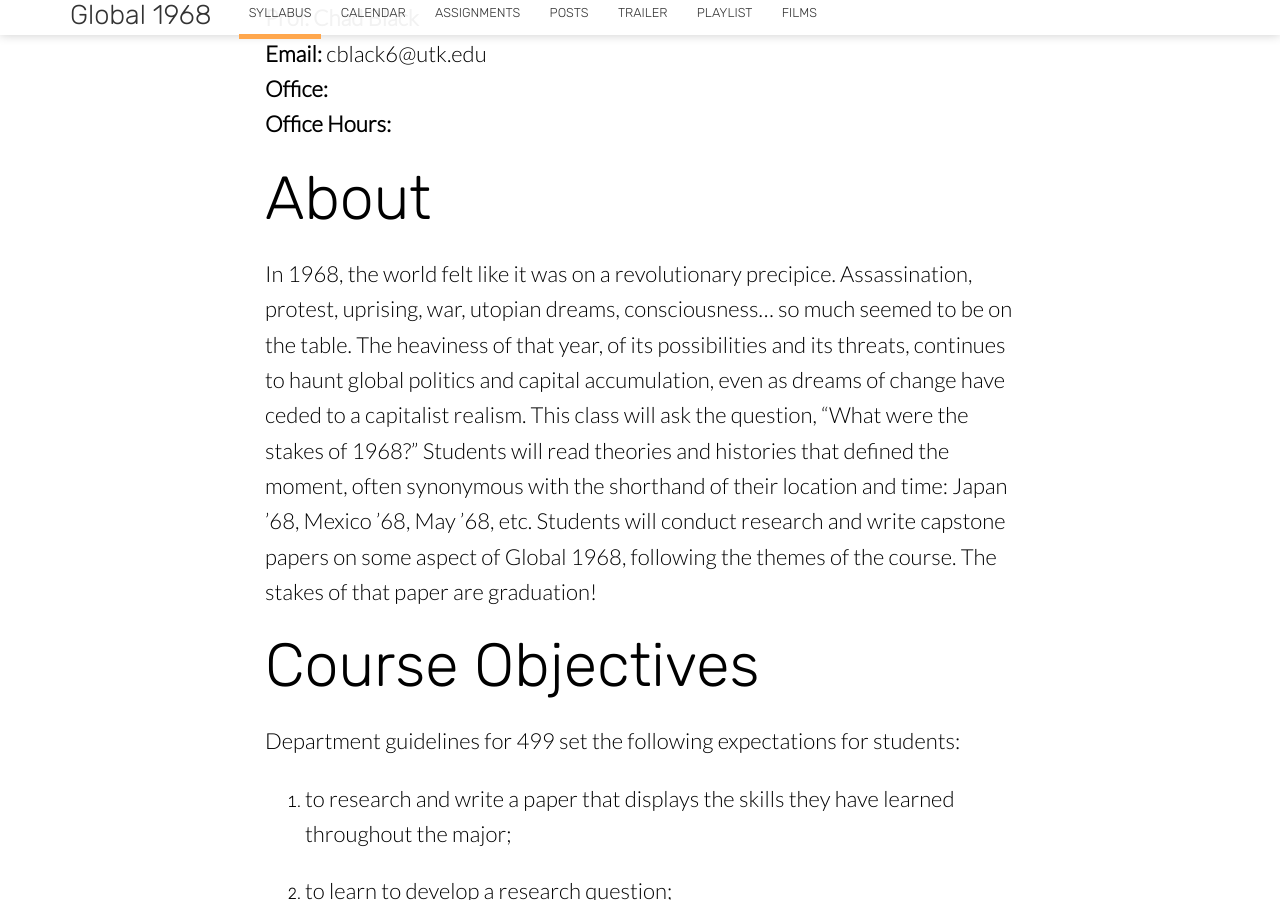
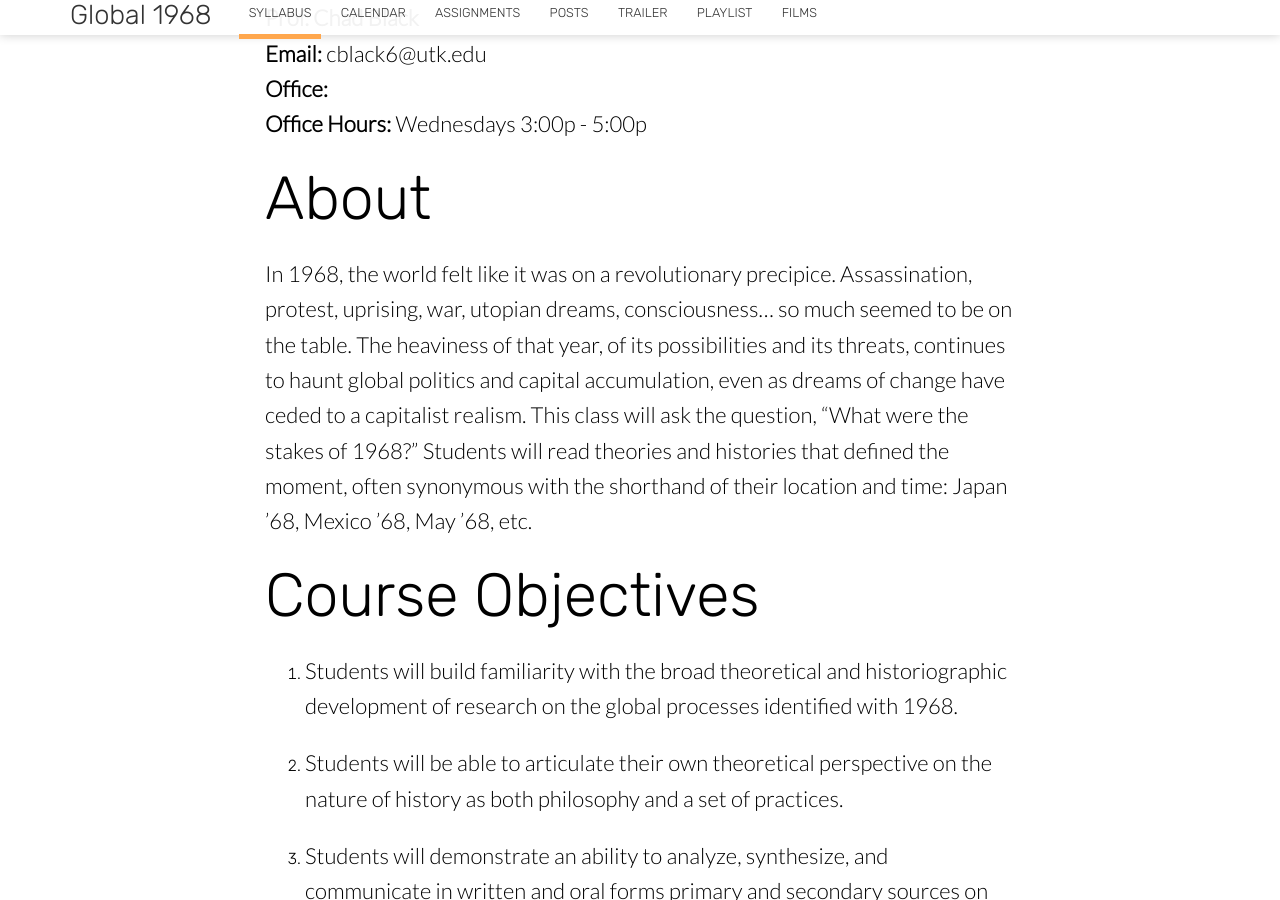
Before and after one commit to chadblack/585Global68, a Jekyll site: the page built from syllabus.md, in a window 1280 px wide and 900 px high, scrolled down 1020 px. Built offline with Jekyll 4.4.1, drawn with Linux system fonts in a browser that asks for light colours; nearby versions of some CDN libraries; some of the changed text lies outside the part shown.

Commit message:
tweaking tweaking

```diff
--- a/index.html
+++ b/index.html
@@ -1,6 +1,6 @@
 ---
 title: Home
-description: History 499, Fall 2022
+description: History 585, Global 1968
 image: /images/Sartre68.jpg
 ---
 
--- a/syllabus.md
+++ b/syllabus.md
@@ -9,7 +9,7 @@ History 585: Global 1968
 **Prof. Chad Black**
 **Email:** cblack6@utk.edu
 **Office:**
-**Office Hours:**
+**Office Hours:** Wednesdays 3:00p - 5:00p
 
 {:toc}
 
@@ -22,27 +22,15 @@ its threats, continues to haunt global politics and capital accumulation, even a
 dreams of change have ceded to a capitalist realism. This class will ask the
 question, “What were the stakes of 1968?” Students will read theories and
 histories that defined the moment, often synonymous with the shorthand of their
-location and time: Japan ’68, Mexico ’68, May ’68, etc. Students will conduct
-research and write capstone papers on some aspect of Global 1968, following the
-themes of the course. The stakes of that paper are graduation!
+location and time: Japan ’68, Mexico ’68, May ’68, etc.
 
 # Course Objectives
 
-Department guidelines for 499 set the following expectations for students:
+1. Students will build familiarity with the broad theoretical and historiographic development of research on the global processes identified with 1968.
 
-1. to research and write a paper that displays the skills they have learned throughout the major;
+2. Students will be able to articulate their own theoretical perspective on the nature of history as both philosophy and a set of practices.
 
-2. to learn to develop a research question;
-
-3. to learn to build an argument using primary sources and relevant secondary literature;
-
-4. to do history on another level, not merely as consumers but as writers of history;
-
-5. to progress to a stage where they can conduct research and teach themselves things they don’t know;
-
-6. to learn to take a large volume of information and explain it in an intelligible format.
-
-These skills will culminate in the student writing a 4,500-6,000 word research paper in which they advance their own historical argument. We will work on these goals on paper and in discussion.
+3. Students will demonstrate an ability to analyze, synthesize, and communicate in written and oral forms primary and secondary sources on Global 1968.
 
 Reading, writing, and oral assignments for this course are designed to meet
 these goals. In meeting them, you will also be able to place global unrest
@@ -61,17 +49,6 @@ assistant at the end of class on the day they are due, unless otherwise
 arranged by the professor. Late papers will not be accepted without **prior
 arrangement**, for any reason. This includes technology problems.
 
-**Cell Phones and Laptops:** Please silence our cell phones prior to class.
-Please do not text during class. Cell phones are not permitted in class, and
-need to be put away for the duration of our meetings. Laptops are allowed only
-for tasks related to this class. Distracting use of technology (social media,
-surfing, GroupMe chats, etc.) causes problems not only for your own learning, but for those
-around you. Research shows that analog notetaking improves learning. Consider
-having paper with you. Based on the prevailing literature, hand note-taking–
-both while reading and in class– leads to substantially better educational
-outcomes. You are not required to have a laptop in class, so feel free to leave
-it at home. If, however, you have reason to use your laptop for notetaking,
-I won’t stop you from doing so.
 
 **Plagiarism and Academic Honesty:** Plagiarism occurs when someone knowingly
 or unknowingly presents another person’s words or ideas as his or her own. Any
```
Also changed, not shown: calendar.md (+21 -3 lines).
